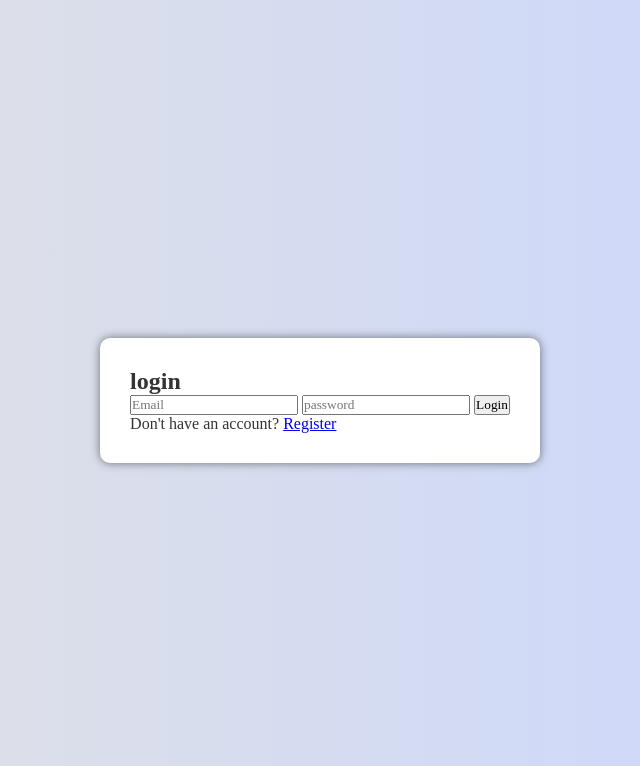
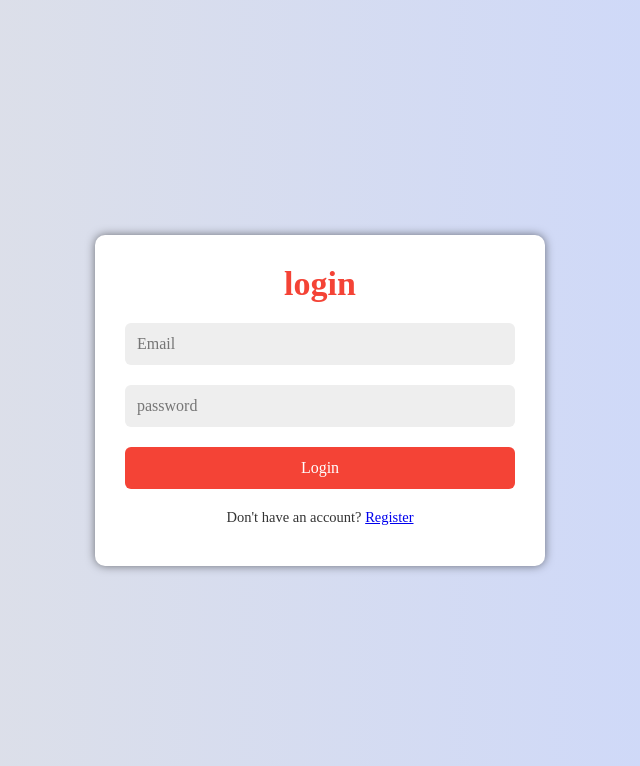
Before and after one commit to yididiya-pixle/course, a PHP site: page /login.html in a window 1280 px wide. Shown: the top 766 px of the page, without its empty margins (320-960 px from the left). Run offline with PHP 8.4, Linux system fonts and the light colour scheme.

Commit message:
Add files via upload

```diff
--- a/login.css
+++ b/login.css
@@ -23,3 +23,44 @@ body{
     border-radius: 10px;
     box-shadow: 0 0 10px rgba(0, 0, 0, 0.5);
 }
+h2{
+    color: #f44336;
+    font-size: 34px;
+    text-align: center;
+    margin-bottom: 20px;
+}
+
+input{
+    width: 100%;
+    padding: 12px;
+    background: #eee;
+    border-radius: 6px;
+    border: none;
+    outline: none;
+    font-size: 16px;
+    color: #333;
+    margin-bottom: 20px;
+}
+button{
+    width: 100%;
+    padding: 12px;
+    background: #f44336;
+    border-radius: 6px;
+    border: none;
+    cursor: pointer;
+    font-size: 16px;
+    color: #fff;
+    font-weight: 500;
+    margin-bottom: 20px;
+    transition: 0.5s;
+}
+
+button:hover{
+    background: #f44336;
+}
+
+p{
+    font-size: 14.5px;
+    text-align: center;
+    margin-bottom: 10px;
+}
```
